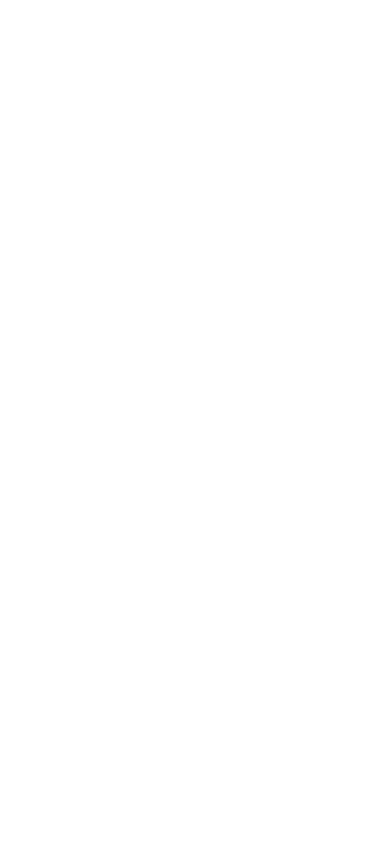
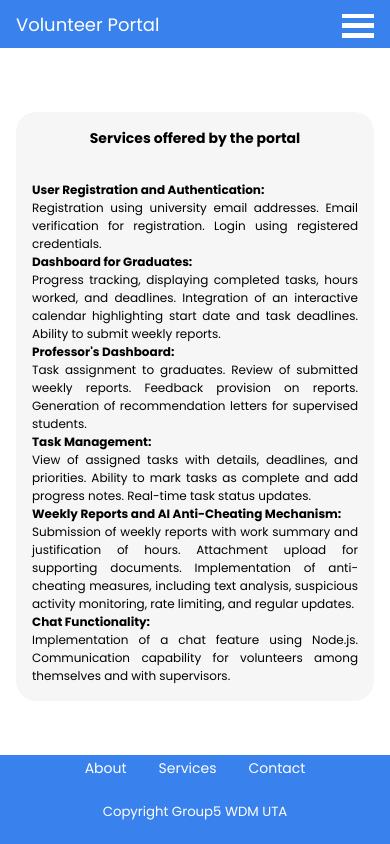
Before and after one commit to SankalpKadam/volunteer_program, a React (Create React App) app: page /services in a window 390 px wide. Built offline with nearby package versions, Linux system fonts and the light colour scheme.

Commit message:
completed responsive services page

```diff
--- /dev/null
+++ b/src/components/ServicesPage/Servicespage.css
@@ -0,0 +1,62 @@
+.servicespage{
+    overflow-x: hidden;
+    width: 100%;
+    height: auto;
+}
+.servicespage__content{
+    display: flex;
+    flex-direction: column;
+    align-items: center;
+    justify-content: center;
+    margin: 4rem 1rem;
+    border-radius: 20px;
+    text-align: justify;
+    padding: 1rem;
+    background-color: #F6F6F6;
+}
+
+.servicespage__img{
+    width: 100%;
+    height: 30%;
+    margin: auto;
+    text-align: center;
+}
+
+.servicespage__title{
+    margin-bottom: 2rem;
+    font-size: var(--text-3xl);
+    font-weight: bold;
+}
+.servicespage__data{
+    font-size: var(--text-xl);
+    /* margin: 0 4rem 2rem 4rem; */
+}
+.servicespage__options{
+    position: fixed;
+    bottom: 0;
+    background-color: var(--background-color);
+    width: 100%;
+    text-align: center;
+}
+.servicespage__links{
+    color: var(--text-color);
+    text-decoration: none;
+    margin: 0 1rem;
+    font-size: var(--text-xl);
+}
+@media screen and (max-width:767px) {
+    .servicespage__data{
+        font-size: var(--text-xs);
+    }
+    .servicespage__title{
+        margin-bottom: 2rem;
+        font-size: var(--text-sm);
+        font-weight: bold;
+    }
+    .servicespage__links{
+        color: var(--text-color);
+        text-decoration: none;
+        margin: 0 1rem;
+        font-size: var(--text-sm);
+    }
+}
--- /dev/null
+++ b/src/components/ServicesPage/Servicespage.jsx
@@ -0,0 +1,84 @@
+import React from 'react'
+import Navbar from '../universalComponents/Navbar/Navbar'
+import { Link } from 'react-router-dom'
+import './Servicespage.css'
+const Servicespage = () => {
+    return (
+        <div className='servicespage'>
+            <Navbar items={["Login"]} />
+            <div className='servicespage__content'>
+                <div className="servicespage__title">
+                    Services offered by the portal
+                </div>
+                <div className="servicespage__data">
+                    <b>
+                        User Registration and Authentication:
+                    </b>
+                    <br />
+                    Registration using university email addresses.
+                    Email verification for registration.
+                    Login using registered credentials.
+                    <b>
+                    <br />
+
+                        Dashboard for Graduates:
+                    </b>
+                    <br />
+                    Progress tracking, displaying completed tasks, hours worked, and deadlines.
+                    Integration of an interactive calendar highlighting start date and task deadlines.
+                    Ability to submit weekly reports.
+                    <b>
+                    <br />
+
+                        Professor's Dashboard:
+                    </b>
+                    <br />
+
+                    Task assignment to graduates.
+                    Review of submitted weekly reports.
+                    Feedback provision on reports.
+                    Generation of recommendation letters for supervised students.
+                    <b>
+                    <br />
+
+                        Task Management:
+                    </b>
+                    <br />
+
+                    View of assigned tasks with details, deadlines, and priorities.
+                    Ability to mark tasks as complete and add progress notes.
+                    Real-time task status updates.
+                    <b>
+                    <br />
+
+                        Weekly Reports and AI Anti-Cheating Mechanism:
+                    </b>
+                    <br />
+
+                    Submission of weekly reports with work summary and justification of hours.
+                    Attachment upload for supporting documents.
+                    Implementation of anti-cheating measures, including text analysis, suspicious activity monitoring, rate limiting, and regular updates.
+                    <b>
+                        <br />
+                        Chat Functionality:
+                    </b>
+                    <br />
+
+                    Implementation of a chat feature using Node.js.
+                    Communication capability for volunteers among themselves and with supervisors.
+                </div>
+            </div>
+            <footer className='aboutpage__options'>
+          <Link to="/about" className='aboutpage__links'>About</Link>
+          <Link to="/services" className='aboutpage__links'>Services</Link>
+          <Link to="/contact" className='aboutpage__links'>Contact</Link>
+          <h5 style={{"color":"white","fontWeight":"normal"}}>
+
+          Copyright Group5 WDM UTA
+          </h5>
+        </footer>
+        </div>
+    )
+}
+
+export default Servicespage
--- a/src/pages/Services.jsx
+++ b/src/pages/Services.jsx
@@ -1,9 +1,10 @@
 import React from 'react'
+import Servicespage from '../components/ServicesPage/Servicespage'
 
 const Services = () => {
   return (
     <div>
-
+      <Servicespage/>
     </div>
   )
 }
```
